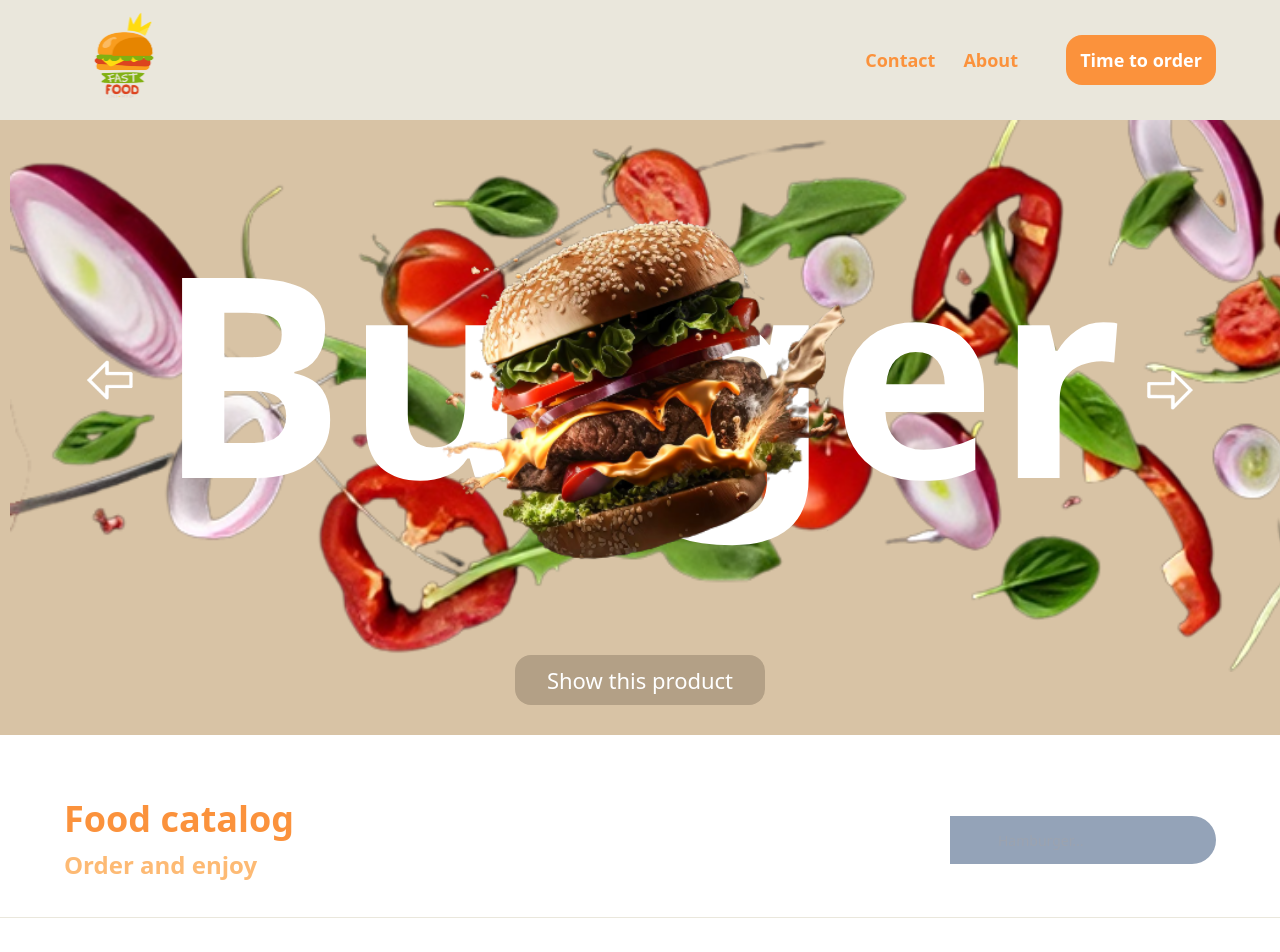
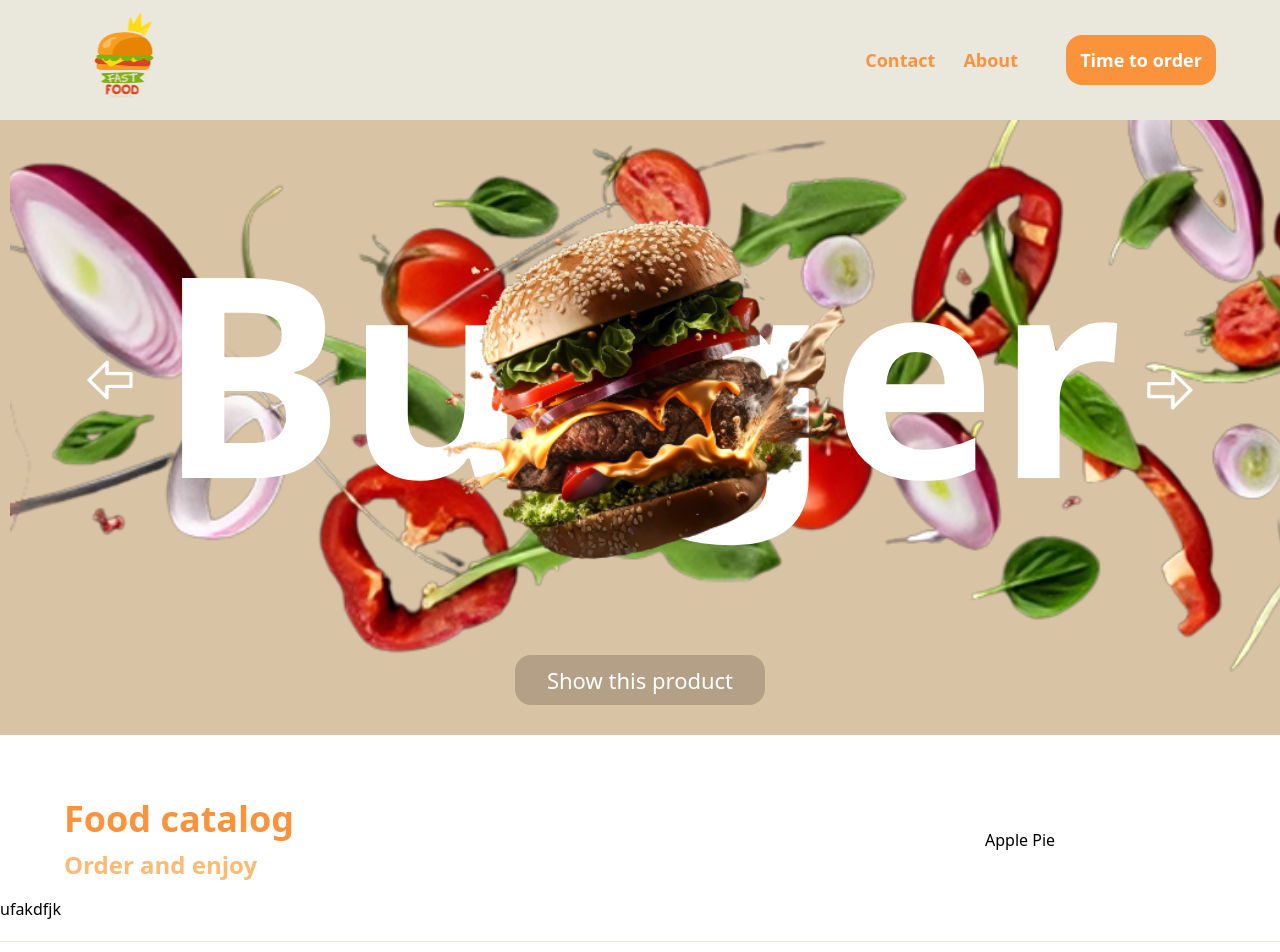
Before and after one commit to Taszczer/FoodTime, a Next.js app: page / in a window 1280 px wide. Shown: the top 952 px of the page. Built offline with nearby package versions, Linux system fonts and the light colour scheme.

Commit message:
working with api

```diff
--- a/app/page.tsx
+++ b/app/page.tsx
@@ -15,8 +15,10 @@ export default function Home() {
           <div className=''>
             <SearchBar />
           </div>
+
         </div>
       </div>
+      ufakdfjk
     </main>
   )
 }
--- a/components/Carousel.tsx
+++ b/components/Carousel.tsx
@@ -1,7 +1,7 @@
 'use client'
 
 import { useState } from "react";
-import { imagesForSlider, slides } from "@/constants";
+import { imagesForSlider } from "@/constants";
 import Image from "next/image";
 import { Background } from "@/types";
 import { motion } from "framer-motion"
--- a/components/SearchBar.tsx
+++ b/components/SearchBar.tsx
@@ -1,15 +1,21 @@
+"use client"
+
 import React from 'react'
-import { Combobox } from '@headlessui/react'
+import SearchManufacturer from './SearchManufacturer'
+import { useState } from 'react'
 
 const SearchBar = () => {
+
+  const [searchManufacturer, setSearchManufacturer] = useState('')
+
   return (
-    <form action="flex items-center justify-start max-sm:flex-col w-full relative max-sm:gap-4 max-w-3xl">
-          <input
-            className='w-full h-[48px] pl-12 p-4 text-sm cursor-pointer outline-none rounded-r-full max-sm:rounded-ful bg-slate-400'
-            type="text"
-            name="model"
-            placeholder="Hamburger..."
+    <form className="flex items-center justify-start max-sm:flex-col w-full relative max-sm:gap-4 max-w-3xl">
+      <div>
+        <SearchManufacturer
+          selected={searchManufacturer}
+          setSelected={setSearchManufacturer}
         />
+      </div>
     </form>
   )
 }
--- /dev/null
+++ b/components/SearchManufacturer.tsx
@@ -0,0 +1,94 @@
+"use client"
+
+import { Combobox, Transition } from '@headlessui/react'
+import { useState, Fragment } from 'react'
+import { foodName } from '@/constants'
+import { SearchManufacturerProps } from '@/types'
+
+const SearchManufacturer = ({ selected, setSelected}:SearchManufacturerProps) => {
+
+    const [selectedFood, setSelectedFood] = useState(foodName[0])
+    const [query, setQuery] = useState('')
+
+    const filteredFood =
+      query === '' ? foodName : foodName.filter((food) => {
+        food
+          .toLowerCase()
+          .replace(/\s+/g, "")
+          .includes(query.toLowerCase().replace(/\s+/g, ""))
+      })
+
+  return (
+    <div className='z-80 flex flex-1 justify-start items-center max-sm:w-full'>
+          <Combobox
+              value={selectedFood}
+              onChange={setSelectedFood}
+          >
+            <div className='relative w-full'>
+                <Combobox.Input
+                    className=""
+                    displayValue={(item: string) => item}
+                    onChange={(event) => setQuery(event.target.value) }
+                    placeholder='Hamburger'
+                />
+
+                  <Transition
+                      as={Fragment}
+                      leave='transition ease-in duration-100'
+                      leaveFrom='opacity-100'
+                      leaveTo='opacity-0'
+                      afterLeave={() => setQuery("")}
+                  >
+                      <Combobox.Options
+                        className="z-50 overflow-auto absolute mt-1 max-h-60 w-full rounded-md bg-white py-1 text-base shadow-lg ring-1 ring-black ring-opacity-5 focus:outline-none sm:text-sm"
+                        static
+                      >
+                          {filteredFood.length === 0 && query !== "" ? (
+                            <Combobox.Option
+                                value={query}
+                                className=""
+                            >
+                                  We haven't "{query}"
+                            </Combobox.Option>
+                          ) : (
+                            filteredFood.map((item: any) => (
+                                <Combobox.Option
+                                    key={item}
+                                    className={({ active }) =>
+                                        `relative search-manufacturer__option ${
+                                        active ? "bg-primary-blue text-white" : "text-gray-900"
+                                      }`
+                                }
+                                    value={item}
+                                >
+                                    {({ selected, active }) => (
+                                        <>
+                                            <span
+                                            className={`block truncate ${
+                                                selected ? 'font-medium' : 'font-normal'
+                                            }`}
+                                            >
+                                            {item.name}
+                                            </span>
+                                            {selected ? (
+                                            <span
+                                                className={`absolute inset-y-0 left-0 flex items-center pl-3 ${
+                                                active ? 'text-white' : 'text-teal-600'
+                                                }`}
+                                            >
+                                            </span>
+                                            ) : null}
+                                        </>
+                                    )}
+                                </Combobox.Option>
+                            ))
+                          )}
+                      </Combobox.Options>
+                  </Transition>
+            </div>
+          </Combobox>
+    </div>
+  )
+}
+
+export default SearchManufacturer
--- a/constants/index.ts
+++ b/constants/index.ts
@@ -1,8 +1,54 @@
-
-export const slides = [
-    {url: 'https://localhost:3000/burger.png'},
-    {url: 'https://localhost:3000/burger.png'},
-    {url: 'https://localhost:3000/burger.png'}
+export const foodName = [
+  "Apple Pie",
+  "Bacon Cheese Fries",
+  "Bacon Egg and Cheese Biscuit",
+  "BLT Sandwich",
+  "Breakfast Burrito",
+  "Biscuit and Gravy",
+  "Caesar Salad",
+  "Cheese Pizza Slice",
+  "Cheese Quesadilla",
+  "Cheeseburger",
+  "Chicken Burger",
+  "Chicken Nuggets",
+  "Chicken Quesadilla",
+  "Chicken Sandwich",
+  "Chicken Tenders",
+  "Chili Cheese Fries",
+  "Churros",
+  "Classic BLT Sandwich",
+  "Egg McMuffin",
+  "Fish Sandwich",
+  "French Fries",
+  "Grilled Cheese Sandwich",
+  "Hamburger",
+  "Hot Dog",
+  "Hot Wings",
+  "Ice Cream Cone",
+  "Iced Coffee",
+  "Kids' Meal",
+  "Milkshake",
+  "Mini Corn Dogs",
+  "Mini Tacos",
+  "Mozzarella Sticks",
+  "Onion Rings",
+  "Oatmeal",
+  "Pepperoni Pizza Slice",
+  "Plain Bagel",
+  "Sausage Biscuit",
+  "Small Chicken Salad",
+  "Small Fruit Cup",
+  "Soft Drink",
+  "Soft Serve Sundae",
+  "Spicy Chicken Sandwich",
+  "Tater Tots",
+  "Veggie Burger",
+  "Chicken Wrap",
+  "Breakfast Hash Browns",
+  "Apple Slices",
+  "Baconator",
+  "Breakfast Sandwich",
+  "Buffalo Wings",
 ]
 
 export const footerLinks = [
--- a/types/index.ts
+++ b/types/index.ts
@@ -12,3 +12,8 @@ export interface Background {
   colors: string,
   backImage:string
 }
+
+export interface SearchManufacturerProps {
+  selected: string
+  setSelected: (selected: string) => void
+}
--- a/utils/index.ts
+++ b/utils/index.ts
@@ -2,7 +2,7 @@ export async function fetchFood() {
 
 	const headers = {
 		'X-RapidAPI-Key': 'ea368868650145f9bcba1c8f3c8d35b0',
-		'X-RapidAPI-Host': 'pizza-and-desserts.p.rapidapi.com'
+		'X-RapidAPI-Host': 'spoonacular-recipe-food-nutrition-v1.p.rapidapi.com'
 	}
 
 	const response = await fetch('https://api.spoonacular.com/food/menuItems/search')
```
